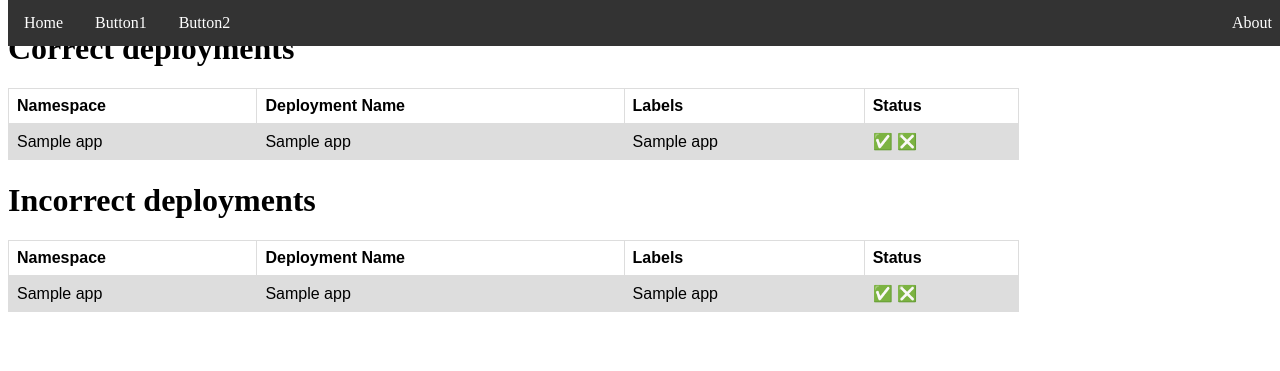
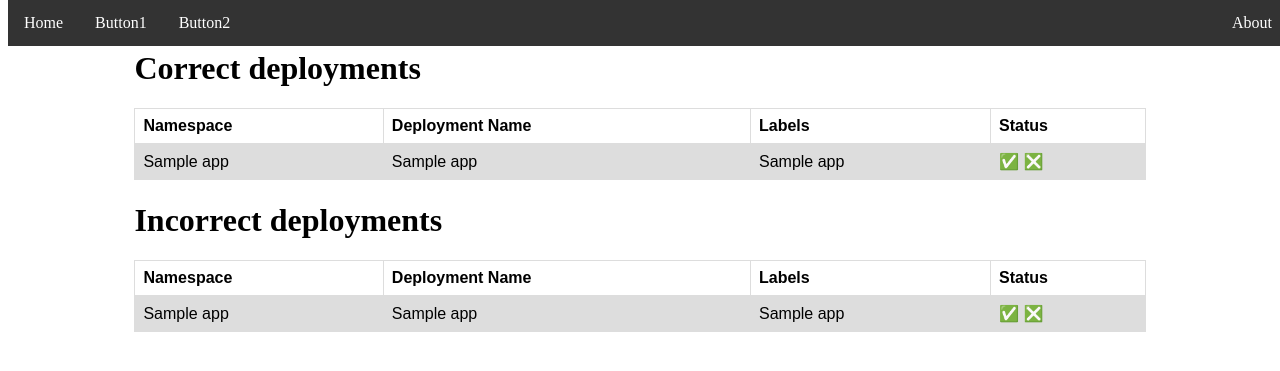
Before and after one commit to xtorrentgorjon/kubekat, a Flask app: template app/templates/index.html in a window 1280 px wide. Shown: the top 371 px of the page. Run offline with Flask 2, Linux system fonts and the light colour scheme; the template is opened without the code that fills it: most values are stand-ins (such as "Sample title", 1, 10 or a date in 2020).

Commit message:
Cleaned dockerfile, fixed CSS.

```diff
--- a/app/static/css/style.css
+++ b/app/static/css/style.css
@@ -49,6 +49,8 @@ tr:nth-child(even) {
 /* Page CSS */
 
 div {
-  margin-top:30px;
+  margin-top:50px;
+  margin-left: auto;
+  margin-right: auto;
   width: 80%;
 }
```
Also changed, not shown: 1 other file.
